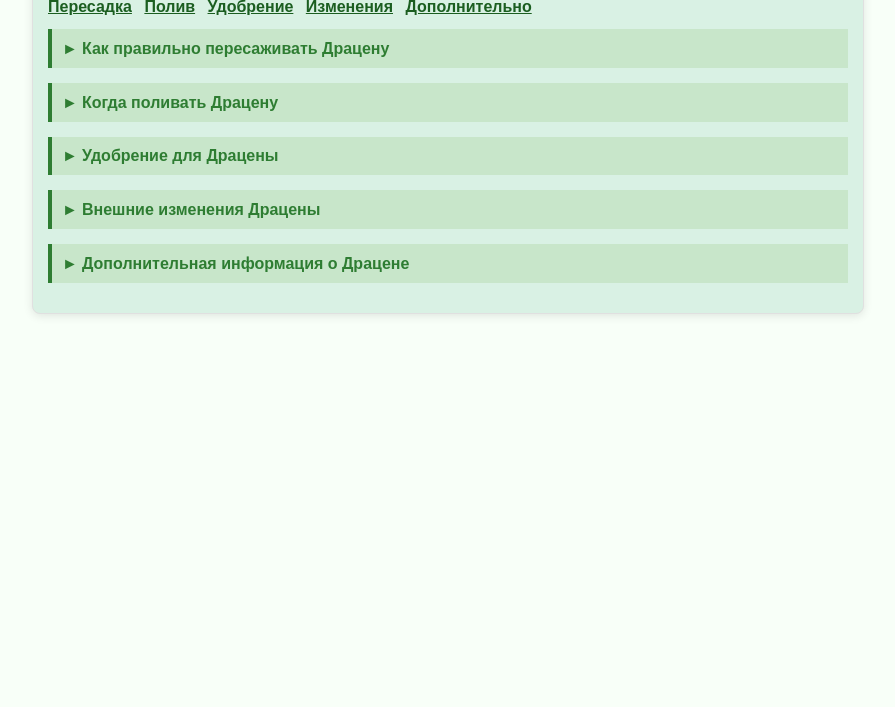
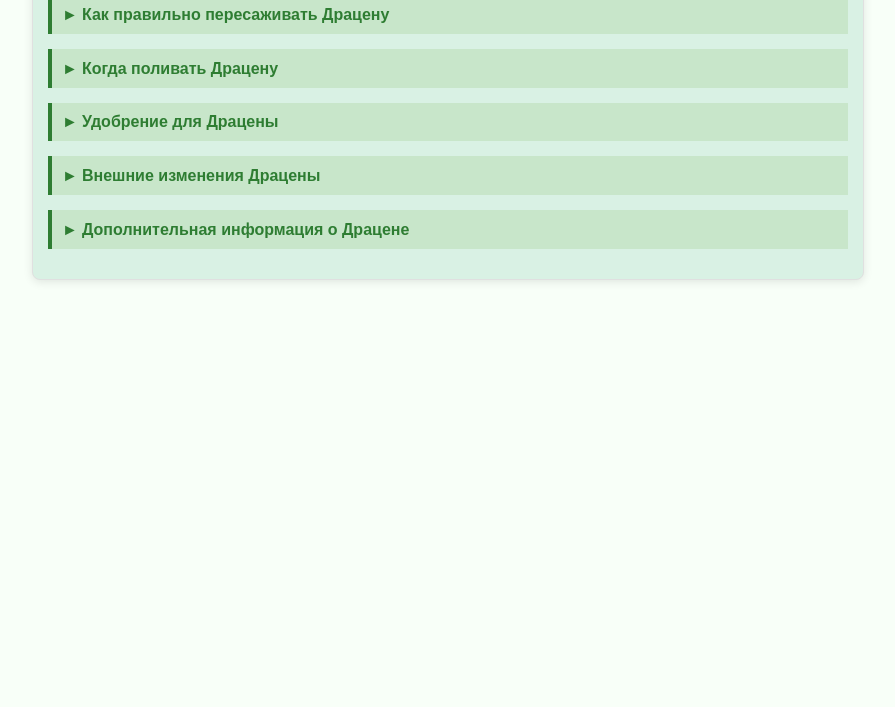
Before and after one commit to MichaelGallinago/plant-app-web-storage, a plain HTML site: page articles/dracena.html in a window 1280 px wide. Shown: the part 93-800 px from the top of the page, without its empty margins (192-1087 px from the left). Drawn offline with Linux system fonts and the light colour scheme.

Commit message:
Update dracena.html

```diff
--- a/articles/dracena.html
+++ b/articles/dracena.html
@@ -11,13 +11,7 @@
 <body>
     <div class="container">
         <h1>Уход за растением Драцена</h1>
-        <div class="nav">
-            <a href="#transplantation">Пересадка</a>
-            <a href="#watering">Полив</a>
-            <a href="#fertilization">Удобрение</a>
-            <a href="#changes">Изменения</a>
-            <a href="#additional">Дополнительно</a>
-        </div>
+
         <div class="section" id="transplantation">
             <details>
                 <summary>
```
